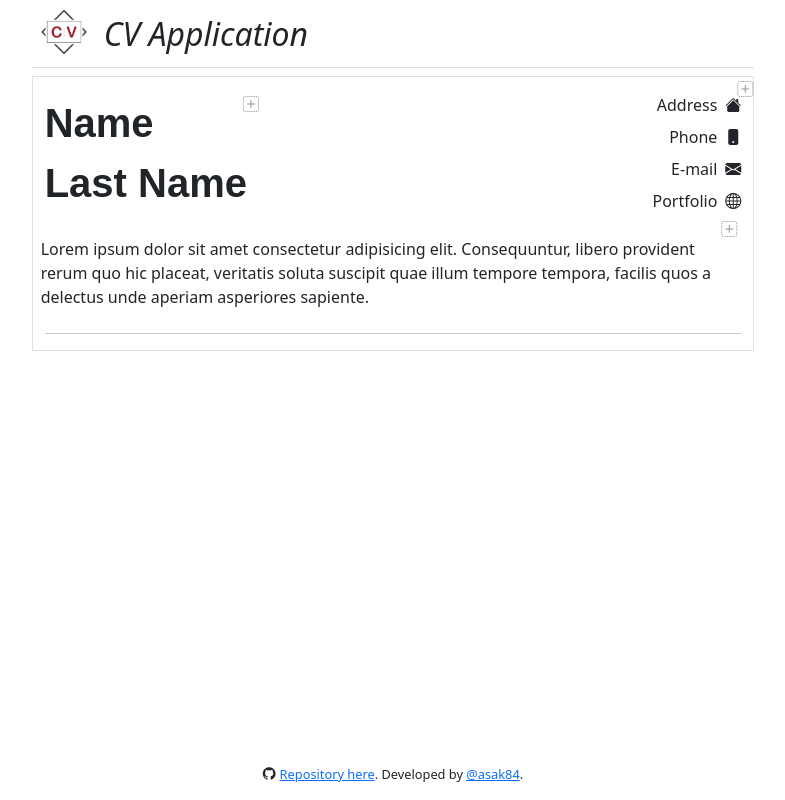
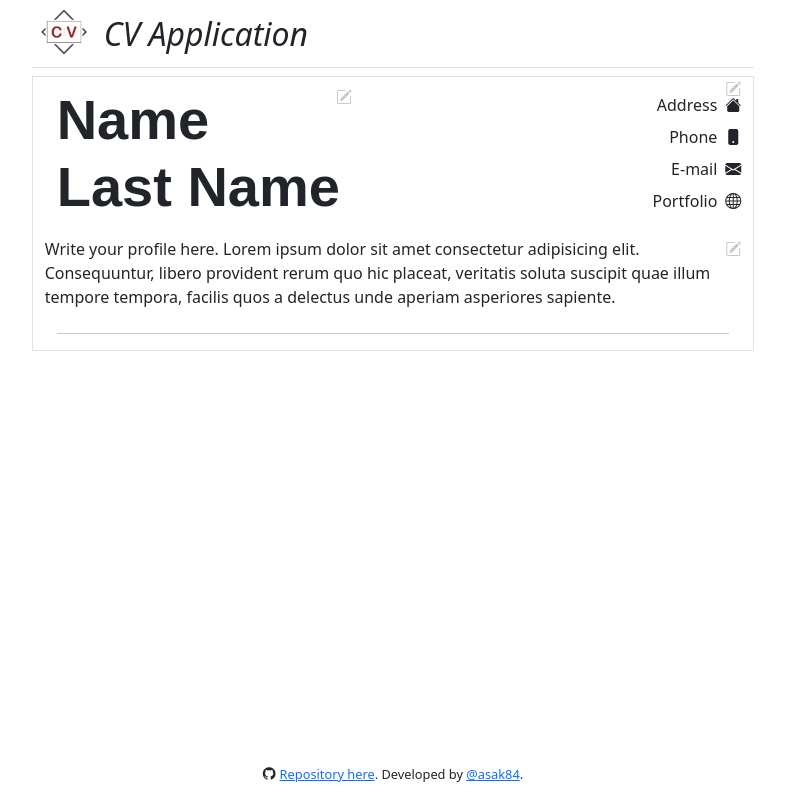
Before and after one commit to asaks84/cv-application, a React (Vite) app: page / in a window 1280 px wide. Shown: the whole page, without its empty margins (247-1032 px from the left). Built offline with nearby package versions, Linux system fonts and the light colour scheme; a web font is replaced by a local one.

Commit message:
reordering EditBtn and positions

```diff
--- a/src/Components/BasicInfo.jsx
+++ b/src/Components/BasicInfo.jsx
@@ -1,7 +1,9 @@
+import EditBtn from './EditBtn'
+
 function BasicInfo() {
 
   return (
-    <div className="col basicInfo d-flex flex-row justify-content-end align-items-stretch position-relative">
+    <div className="col basicInfo d-flex flex-row justify-content-end align-items-stretch position-relative p-0">
       <ul className='list-unstyled d-flex flex-column gap-2 text-end pt-3'>
         <li>
           Address
@@ -20,7 +22,7 @@ function BasicInfo() {
           <i className='bi bi-globe'></i>
         </li>
       </ul>
-            <i className='opacity-50 bi bi-plus-square-dotted fs-6 position-absolute top-0 pb-3 end-0'></i>
+      <EditBtn />
     </div>
   )
 }
--- /dev/null
+++ b/src/Components/EditBtn.jsx
@@ -0,0 +1,16 @@
+function EditBtn({ specClass }) {
+
+  const basicClasses = 'opacity-25 bi bi-pencil-square fs-6 position-absolute top-0 pb-3 end-0';
+  const setClasses = specClass ? `${specClass}  ${basicClasses}` : basicClasses
+
+
+  return (
+    <>
+      <i
+        className={setClasses}
+        ></i>
+    </>
+  )
+}
+
+export default EditBtn
--- a/src/Components/Main.jsx
+++ b/src/Components/Main.jsx
@@ -6,11 +6,11 @@ function Main() {
 
   return (
     <>
-      <div className="container text-center border mt-2">
+      <div className="container text-center border mt-2 px-4">
         <div className="row align-items-center justify-content-center justify-content-sm-start">
           <Name />
           <BasicInfo />
-          <div className="row px-2 g-0 my-2">
+          <div className="row g-0 my-2">
             <Profile />
           </div>
         </div>
--- a/src/Components/Name.jsx
+++ b/src/Components/Name.jsx
@@ -1,10 +1,12 @@
+import EditBtn from './EditBtn'
+
 function Name() {
 
   return (
     <div className="col-auto name text-start fs-1 position-relative">
-      <p className="first m-0">Name</p>
-      <p className="last m-0 text-nowrap">Last Name</p>
-      <i className='opacity-50 bi bi-plus-square-dotted fs-6 position-absolute top-0 pb-3 end-0'></i>
+      <p className="first m-0 display-4 fw-bold">Name</p>
+      <p className="last m-0 display-4 fw-bold text-nowrap">Last Name</p>
+      <EditBtn />
     </div>
   )
 }
--- a/src/Components/Profile.jsx
+++ b/src/Components/Profile.jsx
@@ -1,9 +1,11 @@
+import EditBtn from './EditBtn'
+
 function Profile() {
 
   return (
     <div className="position-relative">
-      <p className='text-start'>Lorem ipsum dolor sit amet consectetur adipisicing elit. Consequuntur, libero provident rerum quo hic placeat, veritatis soluta suscipit quae illum tempore tempora, facilis quos a delectus unde aperiam asperiores sapiente.</p>
-      <i className='opacity-50 bi bi-plus-square-dotted fs-6 position-absolute top-0 pb-3 end-0 translate-middle'></i>
+      <p className='text-start pe-3'>Write your profile here. Lorem ipsum dolor sit amet consectetur adipisicing elit. Consequuntur, libero provident rerum quo hic placeat, veritatis soluta suscipit quae illum tempore tempora, facilis quos a delectus unde aperiam asperiores sapiente.</p>
+      <EditBtn />
     </div>
   )
 }
```
Lines whose indentation alone changed are shown as unchanged.
